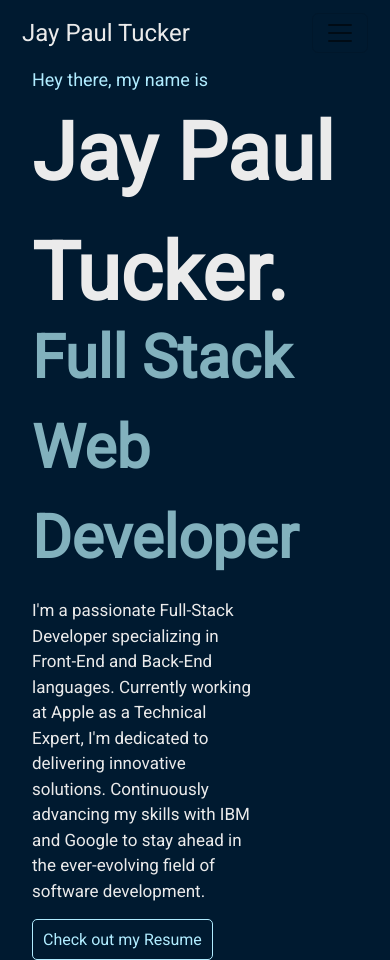
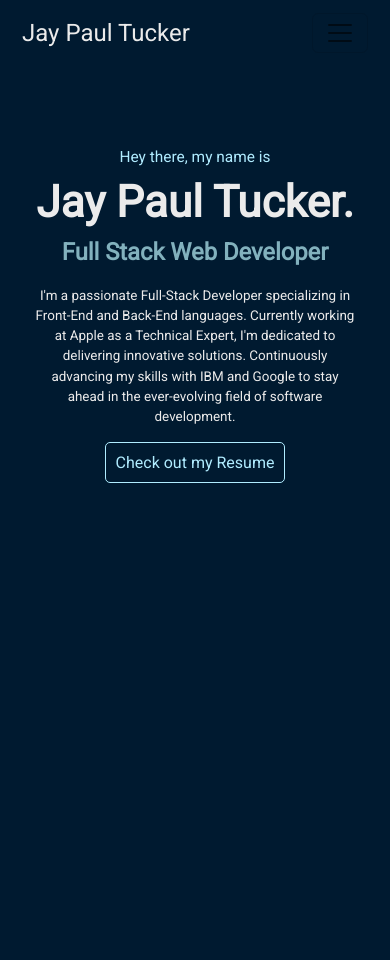
Before and after one commit to JayPTucker/React-Portfolio, a React (Create React App) app: page / in a window 390 px wide. After the commit the page ends 844 px from the top, so only its background shows below. Built offline with nearby package versions, Linux system fonts and the light colour scheme.

Commit message:
Response Font Updates
- Made the Fonts more Responsive to Web Page sizes

```diff
--- a/src/App.js
+++ b/src/App.js
@@ -30,7 +30,7 @@ const App = () => {
     // Simulate data loading or other async tasks
     setTimeout(() => {
       setIsLoading(false);
-    }, 2000);
+    }, 1500);
   }, []);
 
   // ================================
@@ -40,7 +40,7 @@ const App = () => {
     <Router>
       <CSSTransition
         in={!isLoading} // Condition to trigger the animation
-        timeout={1000} // Duration of the animation in milliseconds
+        timeout={3000} // Duration of the animation in milliseconds
         classNames="fade" // CSS class prefix for the animation
         unmountOnExit
       >
--- a/src/styles/Home.css
+++ b/src/styles/Home.css
@@ -3,6 +3,7 @@ p {
 }
 
 .FrontPageRow {
+    transition: all 0.2s ease-in-out !important;
     margin: 10em 10% !important; /* Gives our shortcuts room to breathe at the bottom left and right */
     max-width: 100%;
     justify-content: center;
@@ -49,25 +50,25 @@ p {
 /* ------------------------------------ */
 
   .title {
-    font-size: 18px;
+    font-size: calc(1vmax + 7px); /* Adjust the font size as needed */
     color: #b0ecff !important;
   }
 
   .name-title {
-    font-size: 80px;
+    font-size: calc(4.4vmax + 7px); /* Adjust the font size as needed */
     font-weight: bold;
   }
 
   .what-i-do {
     margin-top: -20px !important;
-    font-size: 60px;
+    font-size: calc(4vmax - 10px); /* Adjust the font size as needed */
     font-weight: bold;
     color: #82b1bd !important;
   }
 
   .mini-bio {
     margin-top: 15px !important;
-    font-size: 17px;
+    font-size: calc(1vmax + 5px); /* Adjust the font size as needed */
     max-width: 70%;
   }
 
@@ -77,7 +78,7 @@ p {
     border: 1px solid #b0ecff;
     padding: 10px;
     border-radius: 5px;
-    transition: all 0.2s ease-in-out
+    transition: all 0.2s ease-in-out;
   }
 
   .myResumeBtn:hover {
@@ -94,5 +95,15 @@ p {
 
     .FrontPageRow {
         margin: 0px 20px !important; /* Gives our shortcuts room to breathe at the bottom left and right */
+        text-align: center;
+        justify-content: center;
+    }
+
+    .name-title {
+        padding-bottom: 20px;
+    }
+
+    .mini-bio {
+        max-width: 100%;
     }
 }
--- a/src/styles/Navbar.css
+++ b/src/styles/Navbar.css
@@ -43,3 +43,8 @@
 
 
   /* Add any additional styling as needed */
+  @media (max-width: 767px) {
+    .navbar {
+      margin-bottom: 80px;
+    }
+  }
```
Lines whose indentation alone changed are shown as unchanged.
